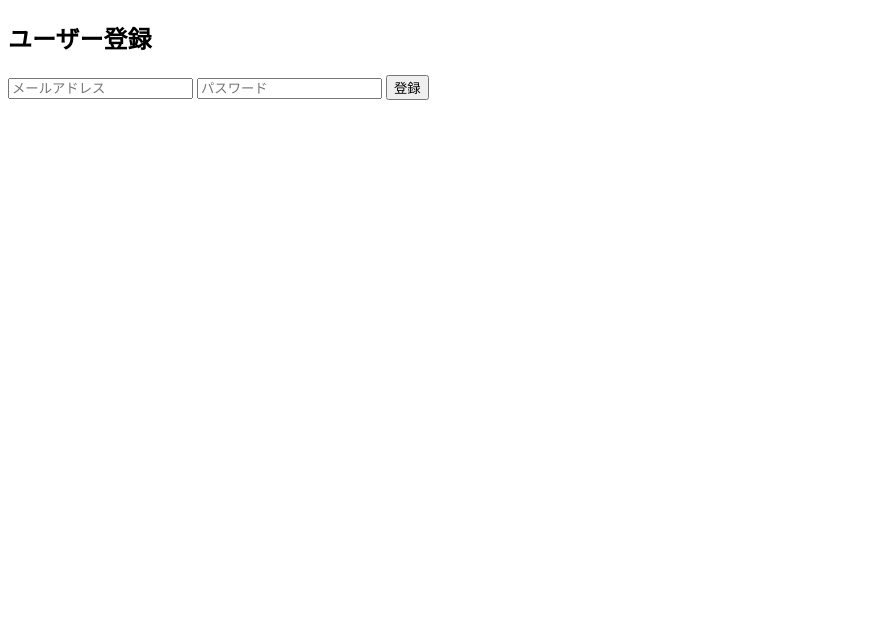
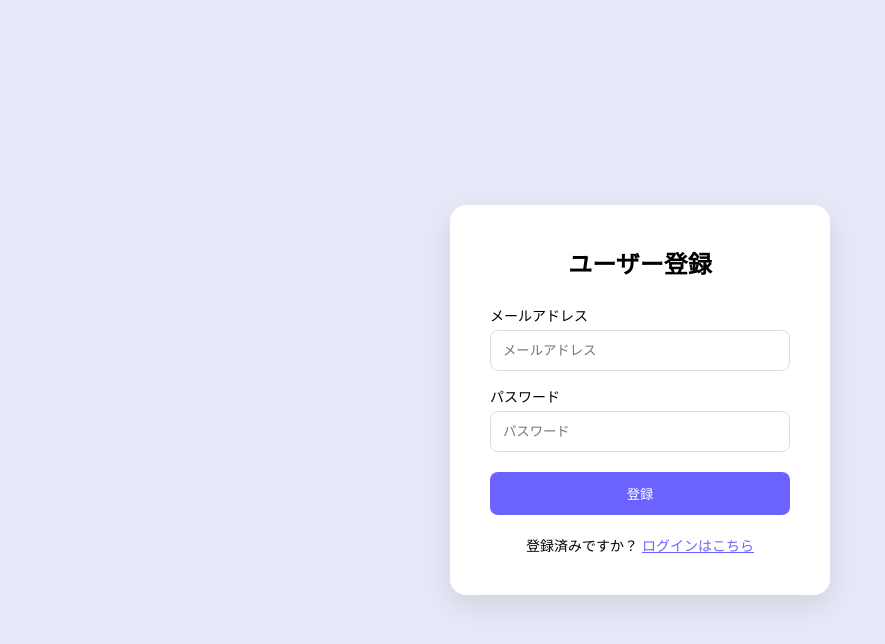
Before and after one commit to taiki-engineer/schedule-management-app, a website: page register.html in a window 1280 px wide. Shown: the whole page, without its empty margins (0-885 px from the left). Drawn offline with Linux system fonts and the light colour scheme.

Commit message:
アプリ更新

```diff
--- /dev/null
+++ b/login.css
@@ -0,0 +1,91 @@
+* {
+    margin: 0;
+    padding: 0;
+    box-sizing: border-box;
+}
+
+body {
+    height: 100vh;
+    display: flex;
+    justify-content: center;
+    align-items: center;
+    background: #e6e9f7;
+    font-family: sans-serif;
+}
+
+
+.login-container {
+    width: 380px;
+    padding: 40px;
+    background: white;
+    border-radius: 16px;
+    box-shadow: 0 10px 30px rgba(0,0,0,0.1);
+}
+
+
+.login-container h2 {
+    text-align: center;
+    margin-bottom: 25px;
+}
+
+
+.login-container label {
+    display: block;
+    font-size: 14px;
+    margin-bottom: 5px;
+}
+
+
+.login-container input {
+    width: 100%;
+    padding: 12px;
+    margin-bottom: 15px;
+    border-radius: 8px;
+    border: 1px solid #ddd;
+    outline: none;
+}
+
+
+.login-container input:focus {
+    border-color: #6c63ff;
+}
+
+
+.login-btn {
+    width: 100%;
+    padding: 12px;
+    margin-top: 5px;
+    border: none;
+    border-radius: 8px;
+    background: #6c63ff;
+    color: white;
+    cursor: pointer;
+}
+
+
+.login-btn:hover {
+    opacity: 0.8;
+}
+
+
+.login-container p {
+    text-align: center;
+    margin-top: 20px;
+    font-size: 14px;
+}
+
+
+.login-container a {
+    color: #6c63ff;
+}
+
+#registerBtn {
+    width: 100%;
+    padding: 12px;
+    margin-top: 5px;
+    border: none;
+    border-radius: 8px;
+    background: #6c63ff;
+    color: white;
+    cursor: pointer;
+}
--- a/package.json
+++ b/package.json
@@ -4,7 +4,8 @@
   "description": "",
   "main": "main.js",
   "scripts": {
-    "test": "echo \"Error: no test specified\" && exit 1"
+    "test": "echo \"Error: no test specified\" && exit 1",
+    "start": "nodemon server.js"
   },
   "keywords": [],
   "author": "",
@@ -13,6 +14,7 @@
   "dependencies": {
     "cors": "^2.8.6",
     "express": "^5.2.1",
+    "nodemon": "^3.1.14",
     "pg": "^8.21.0"
   }
 }
--- a/register.html
+++ b/register.html
@@ -4,17 +4,34 @@
     <meta charset="UTF-8">
     <meta name="viewport" content="width=device-width, initial-scale=1.0">
     <title>新規登録</title>
+    <link rel="stylesheet" href="./login.css">
 </head>
 <body>
 
+    <div class="login-container">
         <h2>ユーザー登録</h2>
 
-  <input type="email" id="email" placeholder="メールアドレス">
-  <input type="password" id="password" placeholder="パスワード">
+        <label for="email">メールアドレス</label>
+        <input
+            type="email"
+            id="email"
+            placeholder="メールアドレス">
+
+        <label for="password">パスワード</label>
+        <input
+            type="password"
+            id="password"
+            placeholder="パスワード">
 
         <button id="registerBtn">登録</button>
 
         <p id="message"></p>
+
+        <p>
+            登録済みですか？
+            <a href="login.html">ログインはこちら</a>
+        </p>
+    </div>
 
     <script>
         const email = document.getElementById("email");
@@ -43,10 +60,11 @@
                 return;
                 }
 
-        message.textContent = "登録成功！ログイン画面へ移動";
+                message.textContent = "登録成功！";
 
                 // 2秒後にログインへ
                 setTimeout(() => {
+                    localStorage.setItem("token", data.token);
                     window.location.href = "login.html";
                 }, 2000);
 
```
Also changed, not shown: index.html (+6 -3 lines), login.html (+11 -1 lines), 1 other file. Lines whose indentation alone changed are shown as unchanged.
